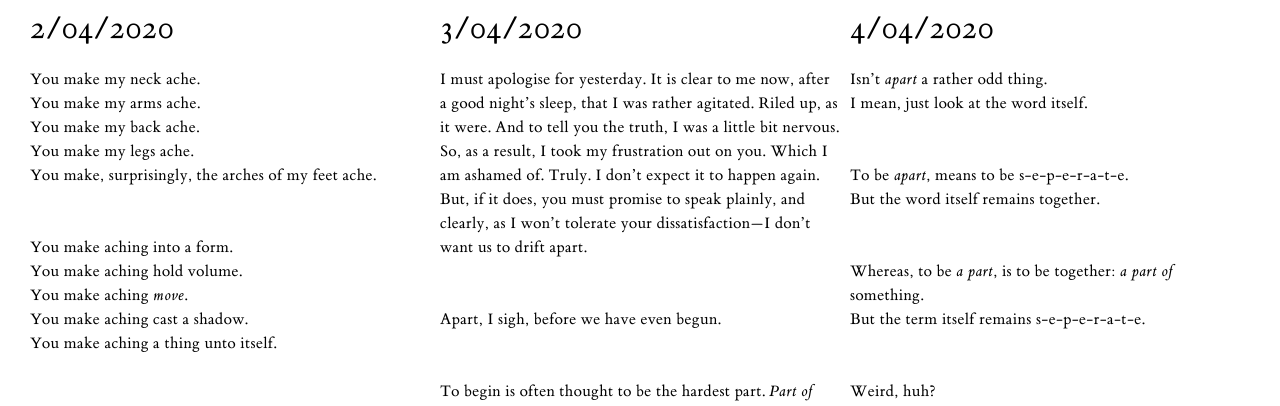
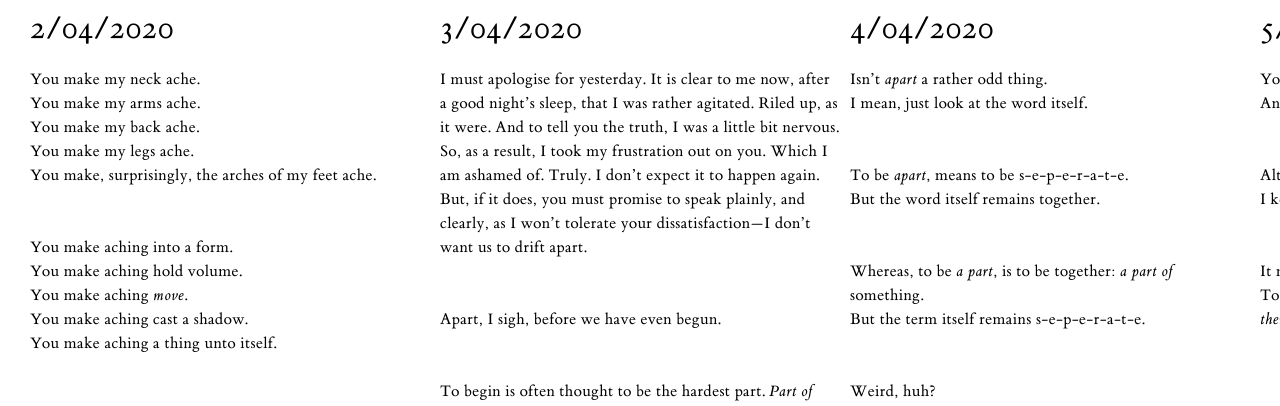
Before and after one commit to HarryFischer/alexandermourant, a Jekyll site: the page built from the-wilderness-of-words.markdown, in a window 1280 px wide. Shown: the top 406 px of the page. Built offline with Jekyll 4.4.1, drawn with Linux system fonts in a browser that asks for light colours; nearby versions of some CDN libraries.

Commit message:
Updated The Wilderness Of Words

```diff
--- a/the-wilderness-of-words.markdown
+++ b/the-wilderness-of-words.markdown
@@ -99,5 +99,21 @@
   entry-two-image:
   entry-meta-text:
   text-margin-right:
+- image:
+  video:
+  caption-text:
+  image-size:
+  image-position:
+  image-margin-right:
+  entry-heading-text: 5/04/2020
+  entry-body-text: "You may be wondering as to why you’re here.<br> \nAnd sometimes,
+    I wonder the same thing myself.<br> \n<br>\n<br>\nAlthough, you’re not quite here,
+    are you?<br>\nI keep forgetting that. There’s here and there’s there.<br> \n<br>\n<br>\nIt
+    might then be best to say, you are *approaching* here.<br> \nTo reaffirm our position:
+    you approach here, from over *there*."
+  entry-image:
+  entry-two-image:
+  entry-meta-text:
+  text-margin-right:
 layout: olsar-5
 ---
```
